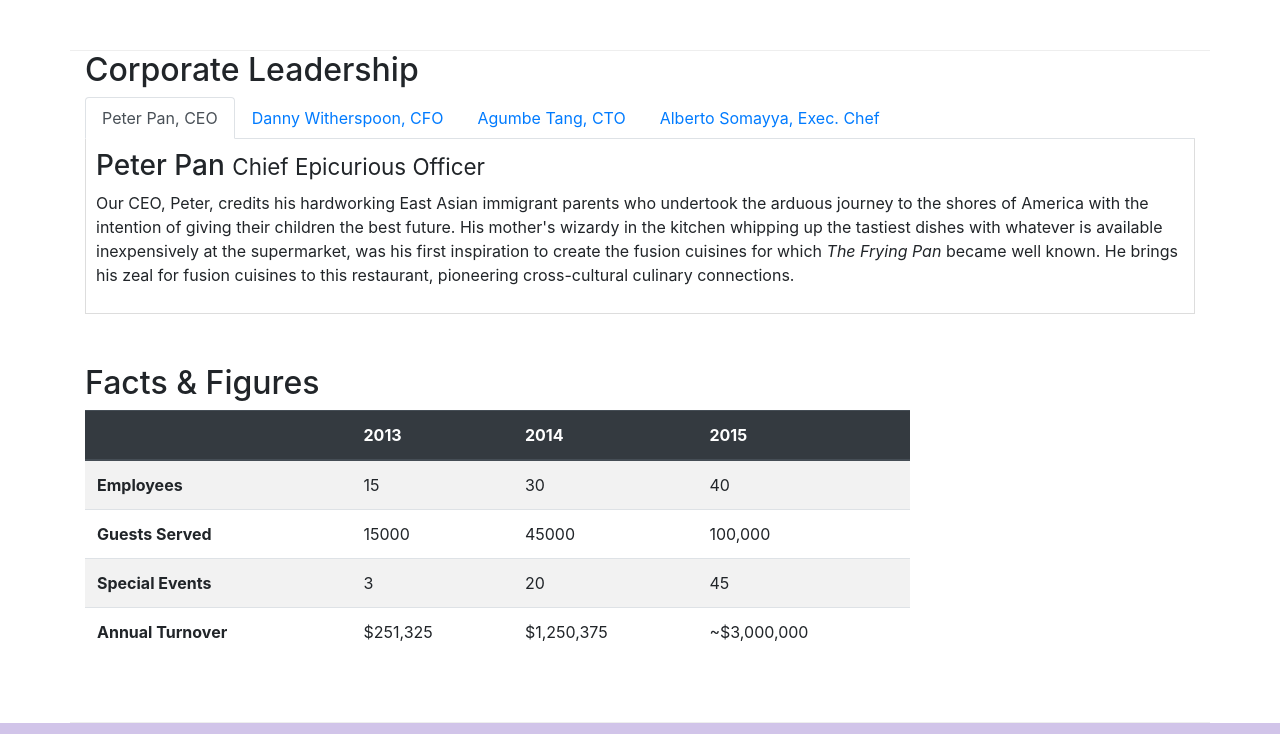
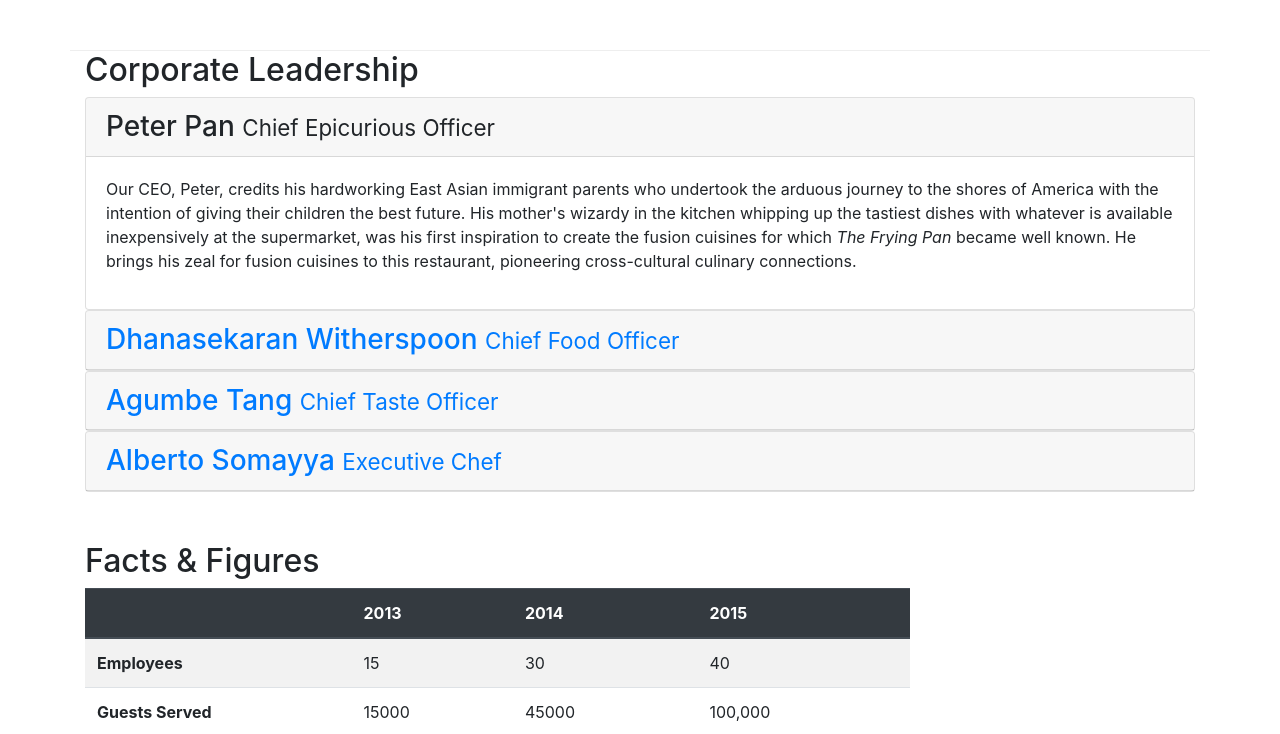
Before and after one commit to aphasia0/coursera-bootstrap, a website: page aboutus.html in a window 1280 px wide. Shown: the part 921-1655 px from the top of the page. Drawn offline with nearby package versions, Linux system fonts and the light colour scheme.

Commit message:
accordion

```diff
--- a/aboutus.html
+++ b/aboutus.html
@@ -110,65 +110,107 @@
         <div class="row">
             <div class="col-12">
                 <h2>Corporate Leadership</h2>
-                <ul class="nav nav-tabs">
-                    <li class="nav-item">
-                        <a class="nav-link active" href="#peter" role="tab" data-toggle="tab">Peter Pan, CEO</a>
-                    </li>
-                    <li class="nav-item">
-                        <a class="nav-link" href="#danny" role="tab" data-toggle="tab">Danny Witherspoon, CFO</a>
-                    </li>
-                    <li class="nav-item">
-                        <a class="nav-link" href="#agumbe" role="tab" data-toggle="tab">Agumbe Tang, CTO</a>
-                    </li>
-                    <li class="nav-item">
-                        <a class="nav-link" href="#alberto" role="tab" data-toggle="tab">Alberto Somayya, Exec. Chef</a>
-                    </li>
-                </ul>
-                <div class="tab-content">
-                    <div role="tabpanel" class="tab-pane fade show active" id="peter">
-                        <h3>Peter Pan <small>Chief Epicurious Officer</small></h3>
-                        <p class="d-none d-sm-block">Our CEO, Peter, credits his hardworking East Asian immigrant
+
+                <div id="accordion">
+                    <div class="card">
+                        <div class="card-header" role="tab" id="peterhead">
+                            <h3 class="mb-0">
+                                <a data-toggle="collapse" data-target="#peter">
+                                    Peter Pan <small>Chief Epicurious Officer</small>
+                                </a>
+                            </h3>
+                        </div>
+                        <div class="collapse show" id="peter" data-parent="#accordion">
+                            <div class="card-body">
+                                <p class="d-none d-sm-block">Our CEO, Peter, credits his hardworking East Asian
+                                    immigrant
                                     parents who
-                            undertook the arduous journey to the shores of America with the intention of giving their
+                                    undertook the arduous journey to the shores of America with the intention of giving
+                                    their
                                     children
-                            the best future. His mother's wizardy in the kitchen whipping up the tastiest dishes with
+                                    the best future. His mother's wizardy in the kitchen whipping up the tastiest dishes
+                                    with
                                     whatever
-                            is available inexpensively at the supermarket, was his first inspiration to create the
+                                    is available inexpensively at the supermarket, was his first inspiration to create
+                                    the
                                     fusion
-                            cuisines for which <em>The Frying Pan</em> became well known. He brings his zeal for fusion
+                                    cuisines for which <em>The Frying Pan</em> became well known. He brings his zeal for
+                                    fusion
                                     cuisines
                                     to this restaurant, pioneering cross-cultural culinary connections.</p>
                             </div>
-                    <div role="tabpanel" class="tab-pane fade" id="danny">
-                        <h3>Dhanasekaran Witherspoon <small>Chief Food Officer</small></h3>
+                        </div>
+                    </div>
+
+                    <div class="card">
+                        <div class="card-header" role="tab" id="dannyhead">
+                            <h3 class="mb-0">
+                                <a class="collapsed" data-toggle="collapse" data-target="#danny">
+                                    Dhanasekaran Witherspoon <small>Chief Food Officer</small>
+                                </a>
+                            </h3>
+                        </div>
+                        <div class="collapse" id="danny" data-parent="#accordion">
+                            <div class="card-body">
                                 <p class="d-none d-sm-block">Our CFO, Danny, as he is affectionately referred to by his
                                     colleagues,
-                            comes from a long established family tradition in farming and produce. His experiences
+                                    comes from a long established family tradition in farming and produce. His
+                                    experiences
                                     growing up on
-                            a farm in the Australian outback gave him great appreciation for varieties of food sources.
+                                    a farm in the Australian outback gave him great appreciation for varieties of food
+                                    sources.
                                     As he
                                     puts it in his own words, <em>Everything that runs, wins, and everything that stays,
                                         pays!</em></p>
                             </div>
-                    <div role="tabpanel" class="tab-pane fade" id="agumbe">
-                        <h3>Agumbe Tang <small>Chief Taste Officer</small></h3>
-                        <p class="d-none d-sm-block">Blessed with the most discerning gustatory sense, Agumbe, our CTO,
-                            personally ensures that every dish that we serve meets his exacting tastes. Our chefs dread
+                        </div>
+                    </div>
+                    <div class="card">
+                        <div class="card-header" role="tab" id="agumbehead">
+                            <h3 class="mb-0">
+                                <a class="collapsed" data-toggle="collapse" data-target="#agumbe">
+                                    Agumbe Tang <small>Chief Taste Officer</small>
+                                </a>
+                            </h3>
+                        </div>
+                        <div class="collapse" id="agumbe" data-parent="#accordion">
+                            <div class="card-body">
+                                <p class="d-none d-sm-block">Blessed with the most discerning gustatory sense, Agumbe,
+                                    our CTO,
+                                    personally ensures that every dish that we serve meets his exacting tastes. Our
+                                    chefs dread
                                     the
-                            tongue lashing that ensues if their dish does not meet his exacting standards. He lives by
+                                    tongue lashing that ensues if their dish does not meet his exacting standards. He
+                                    lives by
                                     his
                                     motto, <em>You click only if you survive my lick.</em></p>
+                                </p>
                             </div>
-                    <div role="tabpanel" class="tab-pane fade" id="alberto">
-                        <h3>Alberto Somayya <small>Executive Chef</small></h3>
-                        <p class="d-none d-sm-block">Award winning three-star Michelin chef with wide International
+                        </div>
+                    </div>
+                    <div class="card">
+                        <div class="card-header" role="tab" id="albertohead">
+                            <h3 class="mb-0">
+                                <a class="collapsed" data-toggle="collapse" data-target="#alberto">
+                                    Alberto Somayya <small>Executive Chef</small>
+                                </a>
+                            </h3>
+                        </div>
+                        <div class="collapse" id="alberto" data-parent="#accordion">
+                            <div class="card-body">
+                                <p class="d-none d-sm-block">Award winning three-star Michelin chef with wide
+                                    International
                                     experience
-                            having worked closely with whos-who in the culinary world, he specializes in creating
+                                    having worked closely with whos-who in the culinary world, he specializes in
+                                    creating
                                     mouthwatering
                                     Indo-Italian fusion experiences. He says, <em>Put together the cuisines from the two
                                         craziest
                                         cultures, and you get a winning hit! Amma Mia!</em></p>
                             </div>
+                        </div>
+                    </div>
+
                 </div>
             </div>
         </div>
```
Lines whose indentation alone changed are shown as unchanged.
